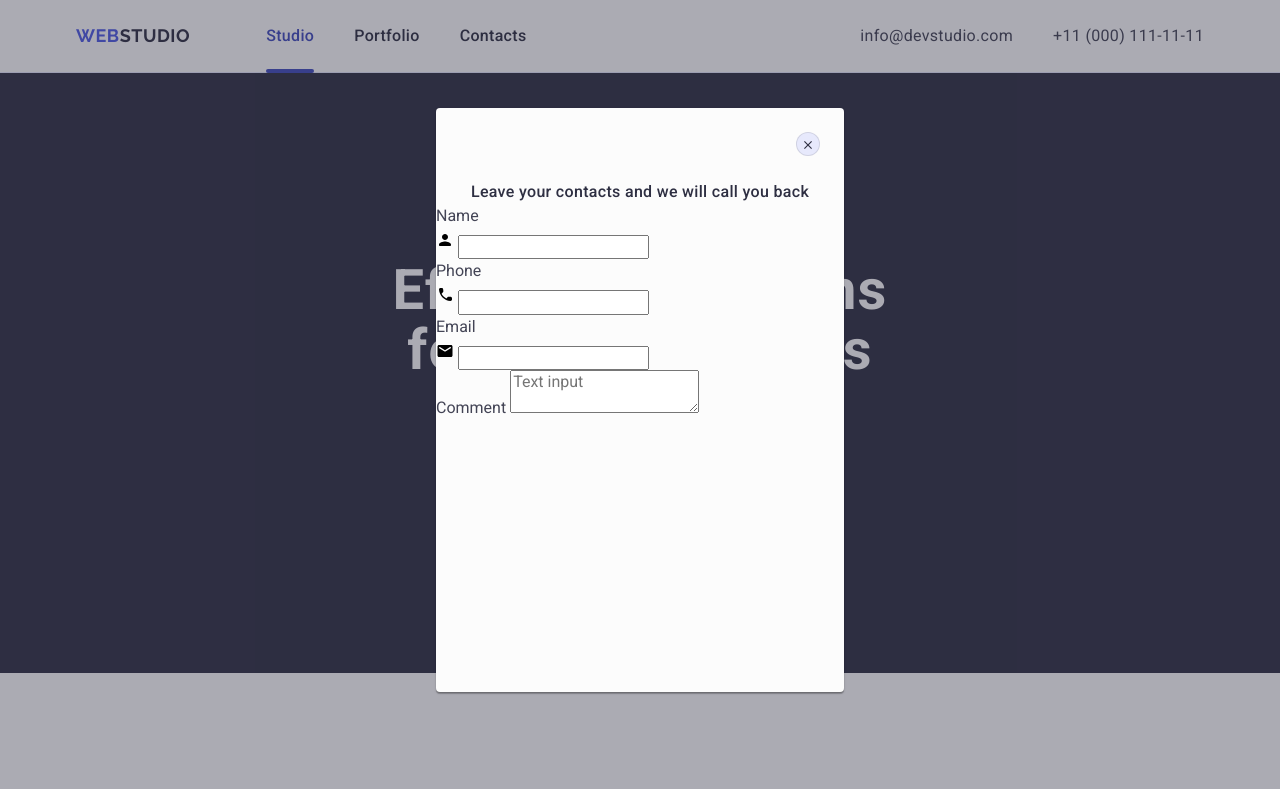
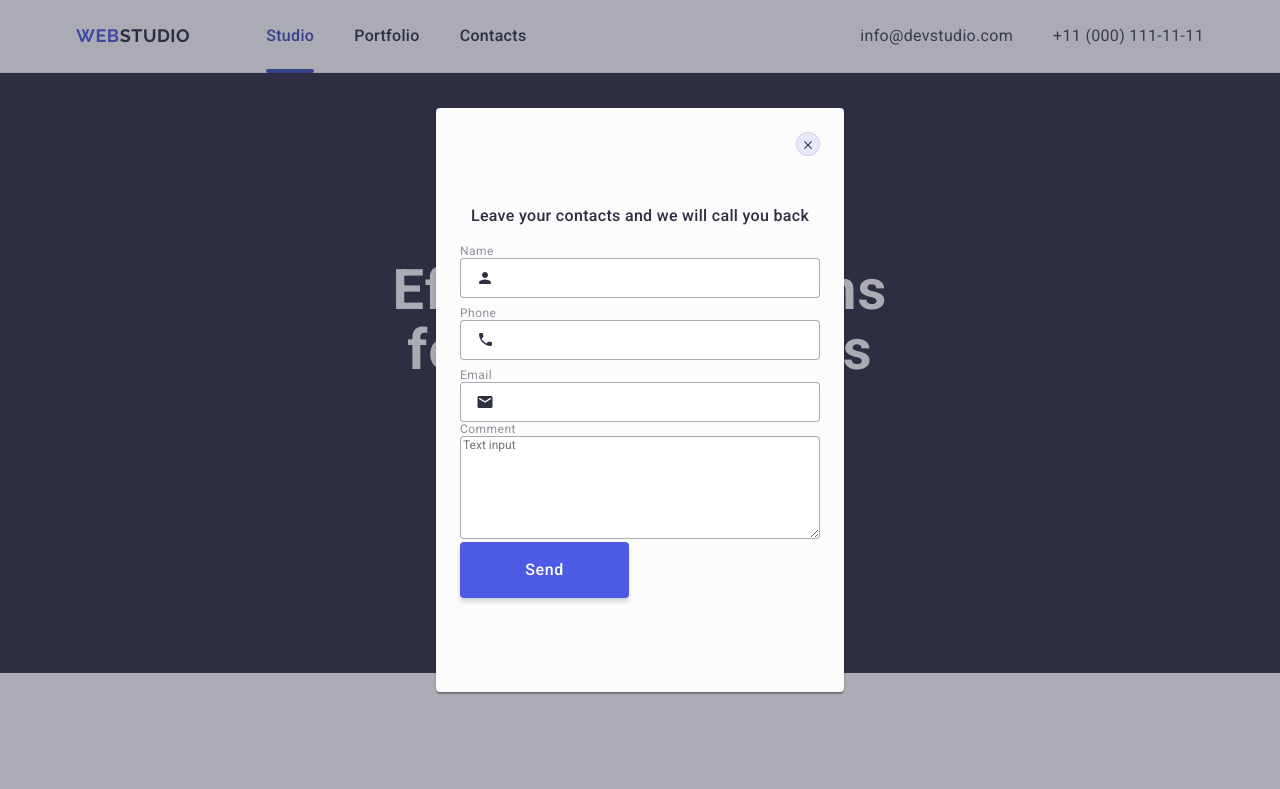
Before and after one commit to julia-demura/goit-markup-hw-05, a plain HTML site: page index.html in a window 1280 px wide. Shown: the top 789 px of the page. Drawn offline with nearby package versions, Linux system fonts and the light colour scheme.

Commit message:
html and css

```diff
--- a/css/styles.css
+++ b/css/styles.css
@@ -141,7 +141,7 @@ button{
     text-align: center;
     color: #fff;
 }
-.hero-btn{
+.btn{
     border: none;
     border-radius: 4px;
     padding: 16px 32px;
@@ -154,8 +154,8 @@ button{
     box-shadow: 0 4px 4px 0 rgba(0, 0, 0, 0.15);
     transition: background-color 250ms cubic-bezier(0.4, 0, 0.2, 1);
 }
-.hero-btn:hover,
-.hero-btn:focus{
+.btn:hover,
+.btn:focus{
     background-color: #404bbf;
 }
 /* #endregion */
@@ -411,6 +411,7 @@ margin-bottom: 8px;
     left: 50%;
     width: 408px;
     min-height: 584px;
+    padding: 24px;
     border-radius: 4px;
     transform: translate(-50%, -50%);
     box-shadow: 0 1px 1px 0 rgba(0, 0, 0, 0.14), 0 1px 3px 0 rgba(0, 0, 0, 0.12), 0 2px 1px 0 rgba(0, 0, 0, 0.2);
@@ -450,7 +451,60 @@ margin-bottom: 8px;
     letter-spacing: 0.02em;
     text-align: center;
     color: #2e2f42;
-    padding-top: 72px;
+    margin-top: 72px;
+    margin-bottom: 16px;
 }
+.label-wrap{
+    display: block;
 
+}
+.modal-label{
+    display: block;
+    margin-bottom: 8px;
+    font-weight: 400;
+    font-size: 12px;
+    line-height: 1.17;
+    letter-spacing: 0.04em;
+    color: #8e8f99;
+}
+.input-wrap{
+    position: relative;
+}
+.modal-input{
+    width: 100%;
+    height: 40px;
+    padding: 11px 38px;
+    outline: none;
+    border: 1px solid rgba(46, 47, 66, 0.4);
+    border-radius: 4px;
+    transition: border-color 250ms cubic-bezier(0.4, 0, 0.2, 1);
+}
+.modal-input:focus, .comment:focus{
+    border-color: #4d5ae5;
+}
+.modal-icon{
+    position: absolute;
+    top: 50%;
+    left: 16px;
+    transform: translateY(-50%);
+    fill: #2e2f42;
+    pointer-events: none;
+}
+.modal-input:focus + .modal-icon {
+    fill: #4d5ae5;
+}
+.textarea-wrap{
+    display: block;
+}
+.textarea{
+    width: 100%;
+    max-height: 120px;
+    border: 1px solid rgba(46, 47, 66, 0.4);
+    border-radius: 4px;
+    transition: border-color 250ms cubic-bezier(0.4, 0, 0.2, 1);
+}
+.modal-btn{
+    min-width: 169px;
+    height: 56px;
+}
 /* #endregion */
--- a/index.html
+++ b/index.html
@@ -61,7 +61,7 @@
           <h1 class="hero-title">
             Effective Solutions for Your Business
           </h1>
-          <button class="hero-btn" type="button">Order Service</button>
+          <button class="hero-btn btn" type="button">Order Service</button>
         </div>
       </section>
       <!-- #endregion -->
@@ -464,42 +464,47 @@
         </button>
         <p class="modal-text">Leave your contacts and we will call you back</p>
         <form class="modal-form">
-          <div class="name-wrap">
-            <label class="name-label">Name
-              <div class="name-input-wrap">
-                <svg width="18" height="24">
-                  <use class="name-icon" href="./images/icons.svg#icon-person"></use>
+          <div class="label-wrap">
+            <label class="modal-label">Name
+              <div class="input-wrap">
+                 <input class="modal-input" type="text" name="username">
+                <svg class="modal-icon" width="18" height="24">
+                  <use href="./images/icons.svg#icon-person"></use>
                 </svg>
-                <input type="text" name="username">
               </div>
             </label>
           </div>
 
-          <div class="phone-wrap">
-            <label class="phone-label">Phone
-              <div class="phone-input-wrap">
-                <svg width="18" height="24">
-                  <use class="phone-icon" href="./images/icons.svg#icon-phone"></use>
+          <div class="label-wrap">
+            <label class="modal-label">Phone
+              <div class="input-wrap">
+                <input class="modal-input" type="tel" name="usertel">
+                <svg class="modal-icon" width="18" height="24">
+                  <use href="./images/icons.svg#icon-phone"></use>
                 </svg>
-                <input type="tel" name="usertel">
               </div>
             </label>
           </div>
 
-          <div class="email-wrap">
-            <label class="email-label">Email
-              <div class="email-input-wrap">
-                <svg width="18" height="24">
-                  <use class="email-icon" href="./images/icons.svg#icon-email"></use>
+          <div class="label-wrap">
+            <label class="modal-label">Email
+              <div class="input-wrap">
+                 <input class="modal-input" type="email" name="useremail">
+                <svg class="modal-icon" width="18" height="24">
+                  <use href="./images/icons.svg#icon-email"></use>
                 </svg>
-                <input type="email" name="useremail">
+              </label>
               </div>
+
               <div class="comment-wrap">
                 <label class="comment-label">Comment
-                  <textarea name="comment" placeholder="Text input"></textarea>
+                  <div class="textarea-wrap">
+                  <textarea class="textarea" name="comment" rows="7" placeholder="Text input"></textarea>
+                  </div>
                 </label>
               </div>
-            </label>
+
+            <button class="btn modal-btn" type="submit">Send</button>
           </div>
         </form>
       </div>
```
